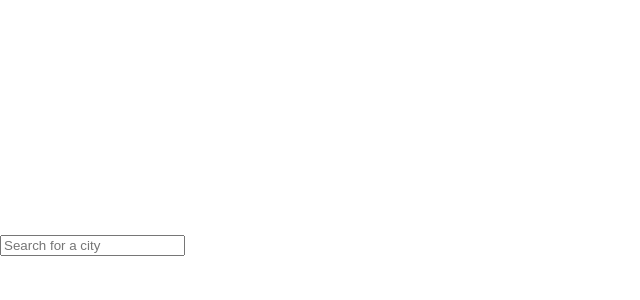
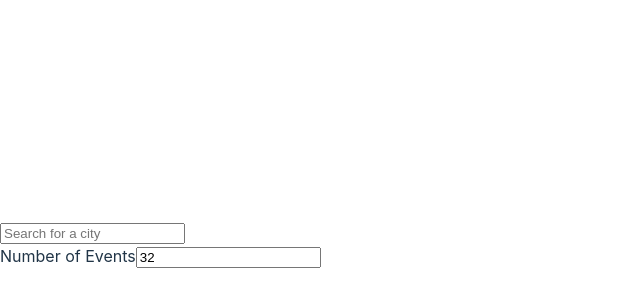
Before and after one commit to micujones/meet, a React (Vite) app: page / in a window 1280 px wide. Shown: the part 148-448 px from the top of the page, without its empty margins (0-640 px from the left). Built offline with nearby package versions, Linux system fonts and the light colour scheme.

Commit message:
Render number of events component

```diff
--- a/src/App.jsx
+++ b/src/App.jsx
@@ -1,11 +1,13 @@
 import React from 'react';
 import CitySearch from './components/CitySearch';
 import EventList from './components/EventList';
+import NumberOfEvents from './components/NumberOfEvents';
 
 function App() {
     return (
         <div>
             <CitySearch />
+            <NumberOfEvents />
             <EventList />
         </div>
     );
--- /dev/null
+++ b/src/components/NumberOfEvents.jsx
@@ -0,0 +1,17 @@
+import React from 'react';
+
+const NumberOfEvents = () => {
+    return (
+        <div>
+            <label htmlFor="number-of-events">Number of Events</label>
+            <input
+                id="number-of-events"
+                type="text"
+                defaultValue={32}
+                placeholder="32"
+            />
+        </div>
+    );
+};
+
+export default NumberOfEvents;
```
Also changed, not shown: 2 other files (tests, documents, lock files or other folders).
